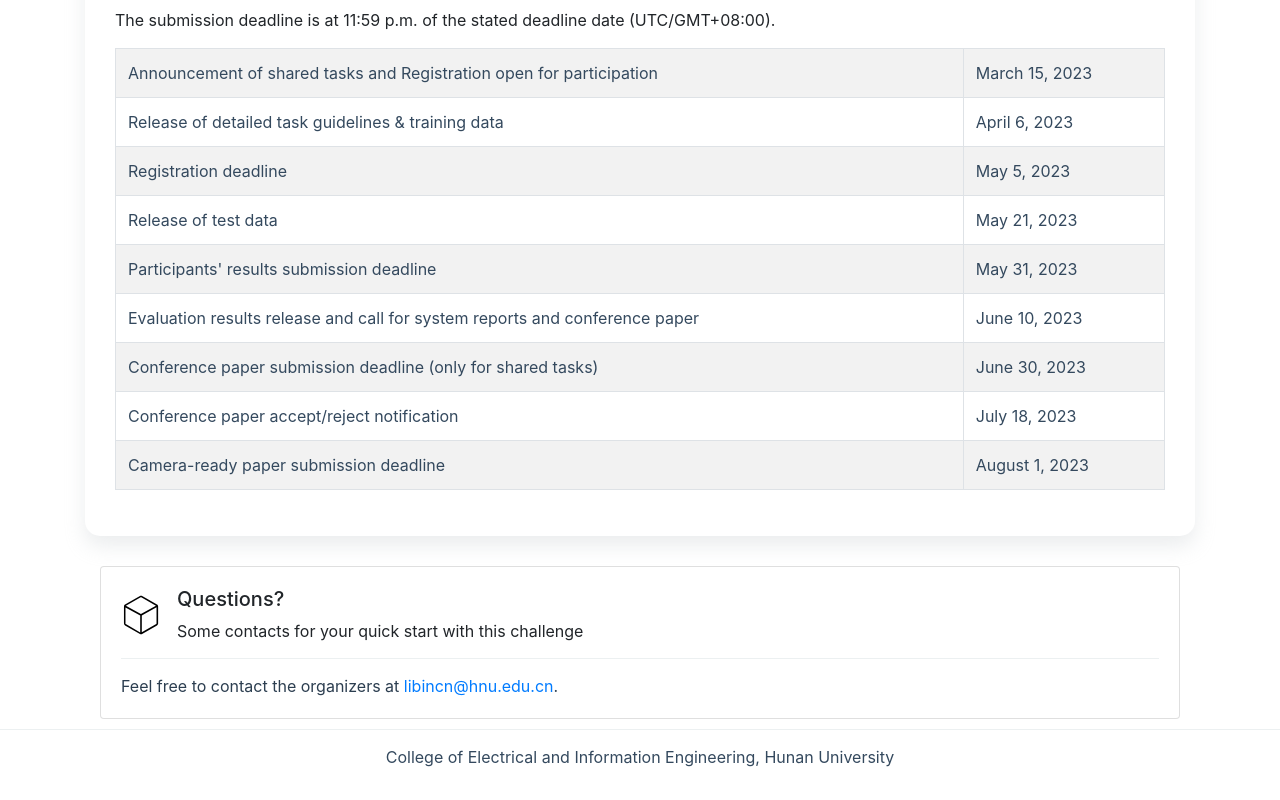
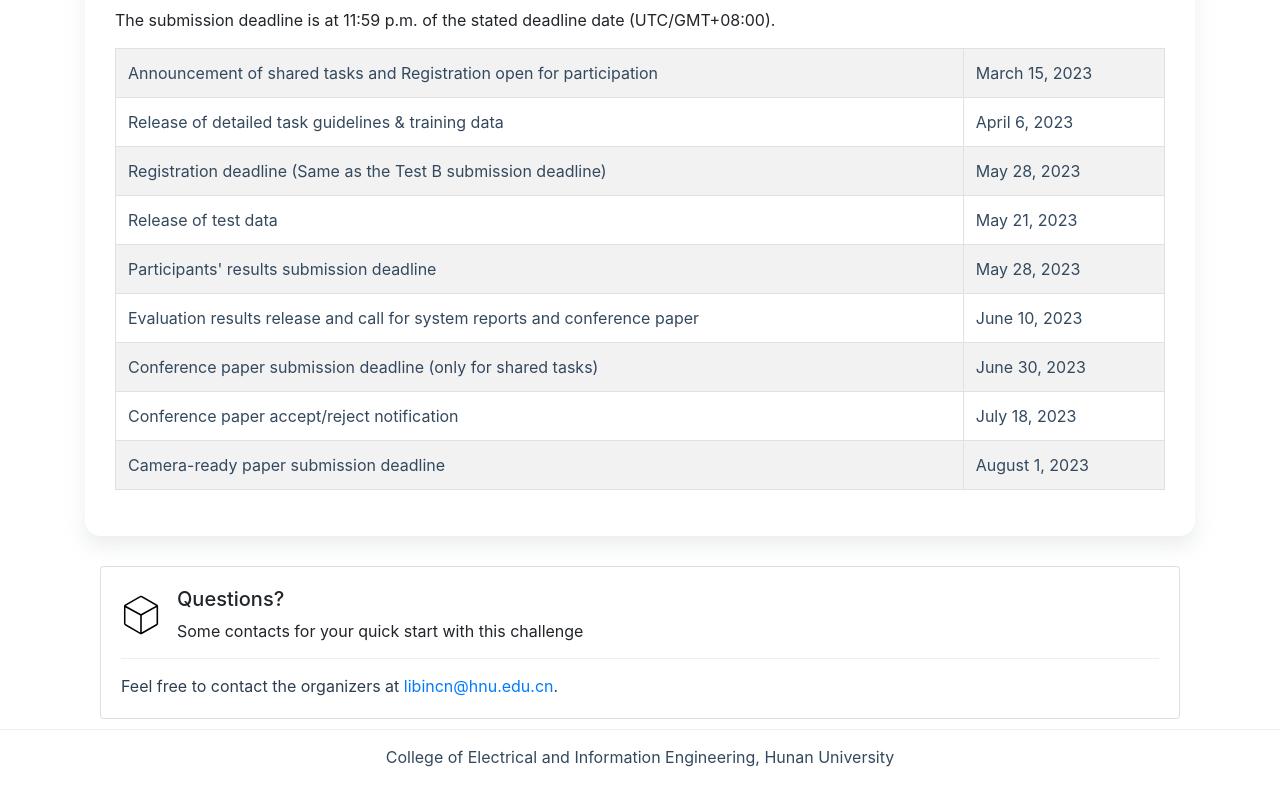
Before and after one commit to cmivqa/cmivqa.github.io, a plain HTML site: page leaderboard.html in a window 1280 px wide. Shown: the part 1435-2235 px from the top of the page. Drawn offline with nearby package versions, Linux system fonts and the light colour scheme.

Commit message:
Update leaderboard.html

```diff
--- a/leaderboard.html
+++ b/leaderboard.html
@@ -222,8 +222,8 @@
                             <td>April 6, 2023</td>
                           </tr>
                           <tr>
-                            <td>Registration deadline</td>
-                            <td>May 5, 2023</td>
+                            <td>Registration deadline (Same as the Test B submission deadline)</td>
+                            <td>May 28, 2023</td>
                           </tr>
                           <tr>
                             <td>Release of test data</td>
@@ -231,7 +231,7 @@
                           </tr>
                           <tr>
                             <td>Participants' results submission deadline</td>
-                            <td>May 31, 2023</td>
+                            <td>May 28, 2023</td>
                           </tr>
                           <tr>
                             <td>Evaluation results release and call for system reports and conference paper</td>
```
